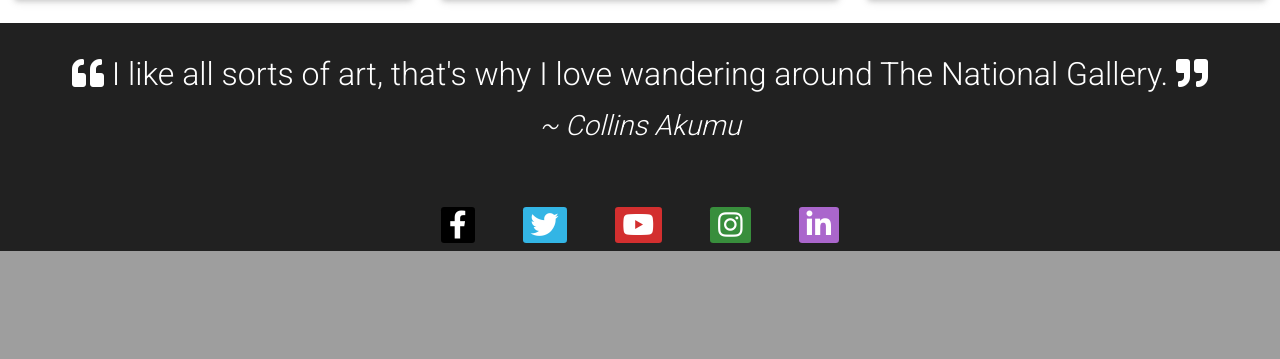
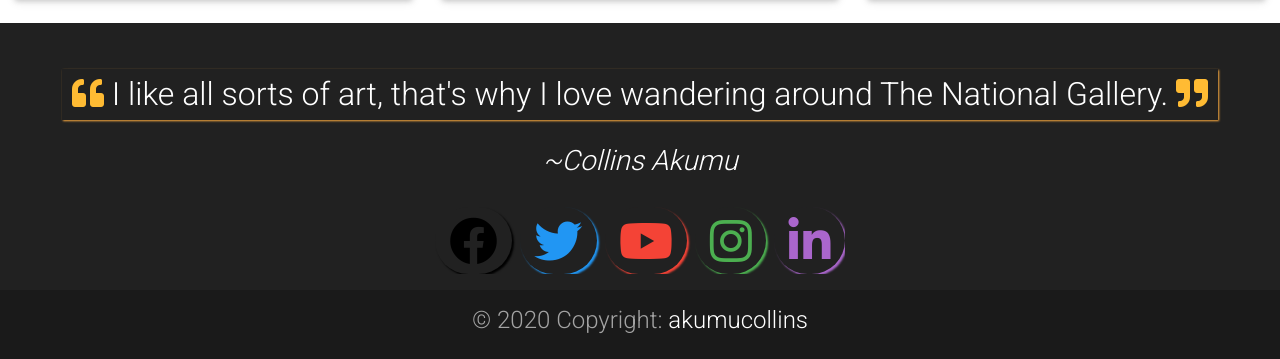
Before and after one commit to Akumucollins/Personal-Gallery, a Django app: page / in a window 1280 px wide. Shown: the part 1516-1875 px from the top of the page. Before the commit the page ends 1767 px from the top, so only its background shows below. Run offline with Django 3.2, Linux system fonts and the light colour scheme; some libraries are stand-ins or nearby versions.

Commit message:
created a footer.css, added box-shadow and border-radius, added the footer.css link

```diff
--- /dev/null
+++ b/static/css/footer.css
@@ -0,0 +1,11 @@
+i.fab {
+    display: inline-block;
+    border-radius: 40px;
+    box-shadow: 2px 2px 2px;
+    padding: 0.2em 0.3em;
+}
+
+h2{
+    box-shadow: 1px 1px 2px #fbaa3f;
+    padding: 0.2em 0.3em;
+}
--- a/templates/footer.html
+++ b/templates/footer.html
@@ -1,52 +1,54 @@
-{% include 'head.html' %}
-{% include 'scripts.html' %}
+{% include 'head.html' %} {% include 'scripts.html' %} {% load static %}
 
 <footer class="page-footer text-center text-md-left elegant-color-dark">
   <div class="container-fluid py-5">
     <div class="flex-center">
       <ul class="list-unstyled">
         <li>
-                    <h2 class="h2-responsive fadeIn">
-                        <i class="fas fa-quote-left" aria-hidden="true"></i>
-                        I like all sorts of art, that's why I love wandering around The National Gallery.
-                        <i class="fas fa-quote-right" aria-hidden="true"></i>
+          <h2 class="h2-responsive mb-4 mt-5">
+            <i class="fas fa-quote-left text-warning" aria-hidden="true"></i>
+            I like all sorts of art, that's why I love wandering around The
+            National Gallery.
+            <i class="fas fa-quote-right text-warning" aria-hidden="true"></i>
           </h2>
         </li>
         <li>
-                    <h3 class="font-italic white-text fadeIn">
-                        ~ Collins Akumu
-                    </h3>
+          <h3 class="font-italic white-text">~Collins Akumu</h3>
         </li>
       </ul>
     </div>
   </div>
   <!-- Social Media -->
-    <div class="container">
+  <div class="container mb-2">
     <div class="row">
       <div class="col-md-12 py-2">
         <div class="footer-social flex-center">
           <!-- Facebook -->
-                    <a href="" type="button" class="btn-floating btn-sm mr-md-5 btn-black">
-                        <i class="fab fa-facebook-f fa-2x"></i>
+          <a href="#" type="button" class="btn-floating">
+            <i class="fab fa-facebook fa-3x black-text mr-2"></i>
           </a>
           <!--Twitter-->
-                    <a href="" type="button" class="btn-floating btn-sm mr-md-5 btn-info">
-                        <i class="fab fa-twitter fa-2x"></i>
+          <a href="#" type="button" class="btn-floating">
+            <i class="fab circle-icon fa-twitter fa-3x mr-2 blue-text"></i>
           </a>
           <!--Youtube +-->
-                    <a href="" type="button" class="btn-floating btn-sm mr-md-5 btn-red">
-                        <i class="fab fa-youtube fa-2x"></i>
+          <a href="#" type="button" class="btn-floating">
+            <i class="fab circle-icon fa-youtube fa-3x mr-2 red-text"></i>
           </a>
           <!--Instagram +-->
-                    <a href="" type="button" class="btn-floating btn-sm mr-md-5 btn-green">
-                        <i class="fab fa-instagram fa-2x"></i>
+          <a href="#" type="button" class="btn-floating">
+            <i class="fab circle-icon fa-instagram fa-3x mr-2 green-text"></i>
           </a>
           <!--Linkedin-->
-                    <a href="" type="button" class="btn-floating btn-sm btn-secondary">
-                        <i class="fab fa-linkedin-in fa-2x"></i>
+          <a href="#" type="button" class="btn-floating">
+            <i class="fab circle-icon fa-linkedin-in fa-3x text-secondary"></i>
           </a>
         </div>
       </div>
     </div>
   </div>
+  <!-- copyright -->
+  <div class="footer-copyright text-center py-3">
+    <h4>© 2020 Copyright:<a href="#"> akumucollins</a></h4>
+  </div>
 </footer>
--- a/templates/head.html
+++ b/templates/head.html
@@ -9,7 +9,6 @@
   {% else %}
   <title> Collins Gallery </title>
   {% endif %}
-  <link rel="stylesheet" href="path/to/font-awesome/css/font-awesome.min.css">
   <!-- Font Awesome -->
   <link rel="stylesheet" href="https://use.fontawesome.com/releases/v5.8.2/css/all.css">
   <!-- Google Fonts -->
@@ -18,4 +17,5 @@
   <link href="{% static 'css/bootstrap.min.css' %}" rel="stylesheet">
   <!-- Material Design Bootstrap -->
   <link href="{%  static 'css/mdb.min.css' %}" rel="stylesheet">
+  <link rel="stylesheet" href="{% static 'css/footer.css' %}">
 </head>
```
Lines whose indentation alone changed are shown as unchanged.
